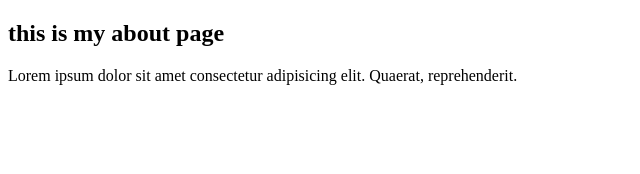
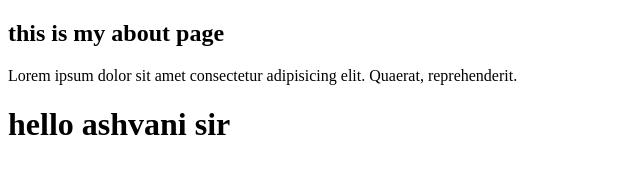
Before and after one commit to zeeshan-2023/git.learn, a plain HTML site: page about.html in a window 1280 px wide. Shown: the whole page, without its empty margins (0-640 px from the left). Drawn offline with Linux system fonts and the light colour scheme.

Commit message:
new change in about.html

```diff
--- a/about.html
+++ b/about.html
@@ -8,5 +8,6 @@
 <body>
     <h2>this is my about page </h2>
     <p>Lorem ipsum dolor sit amet consectetur adipisicing elit. Quaerat, reprehenderit.</p>
+    <h1>hello ashvani sir</h1>
 </body>
 </html>
```
